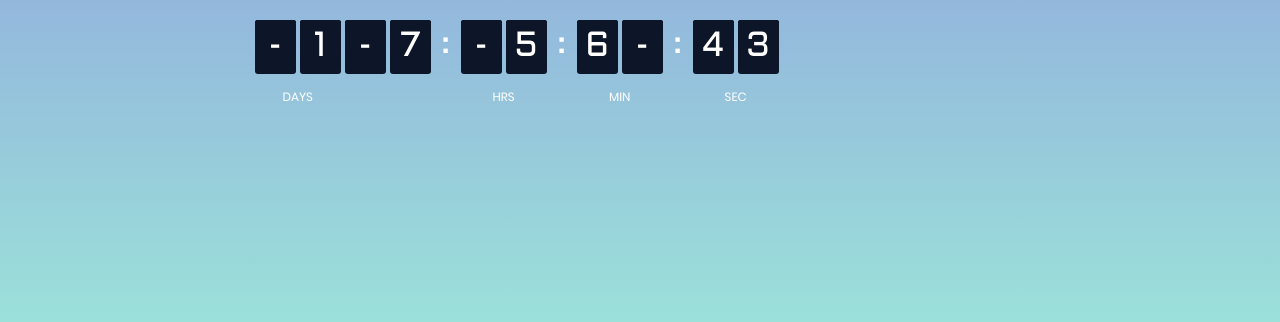
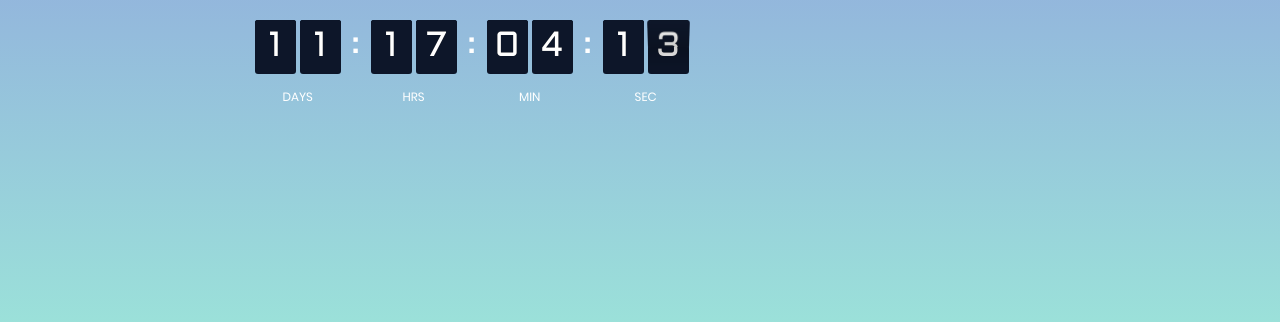
Before and after one commit to xyzlabsco/labsco-landingpage, a plain HTML site: page index.html in a window 1280 px wide. Shown: the part 478-800 px from the top of the page. Drawn offline with Linux system fonts and the light colour scheme.

Commit message:
cambiar fecha a septiembre 2021

```diff
--- a/index.html
+++ b/index.html
@@ -100,7 +100,7 @@
 	<script src="vendor/countdowntime/moment-timezone-with-data.min.js"></script>
 	<script src="vendor/countdowntime/countdowntime.js"></script>
 	<script>
-		var final_date = new Date("Aug 20, 2021 12:00:00").getTime();
+		var final_date = new Date("Sep 1, 2021 12:00:00").getTime();
 		var now_date = new Date().getTime();
 
 		var distance =  final_date - now_date ;
```
